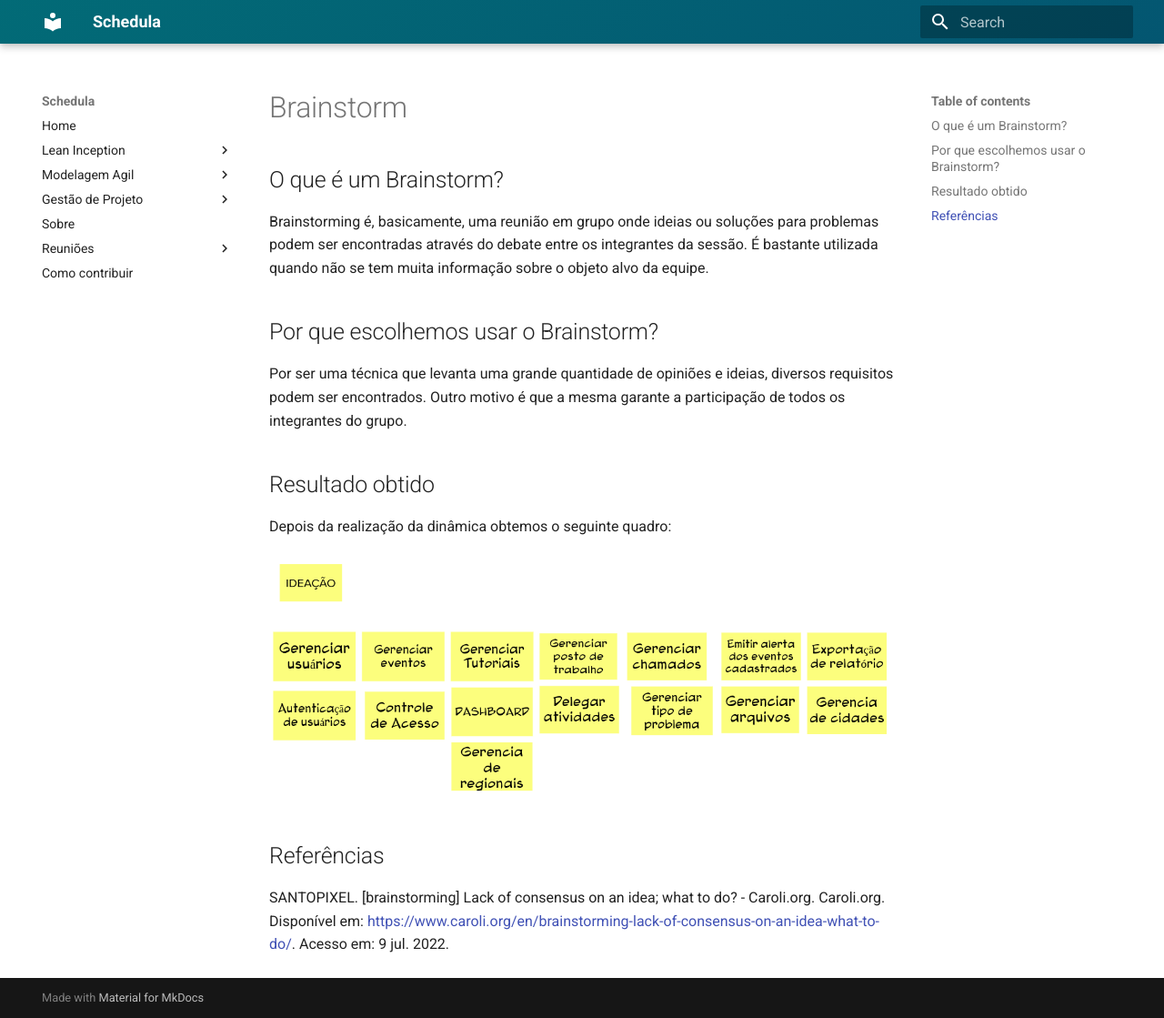
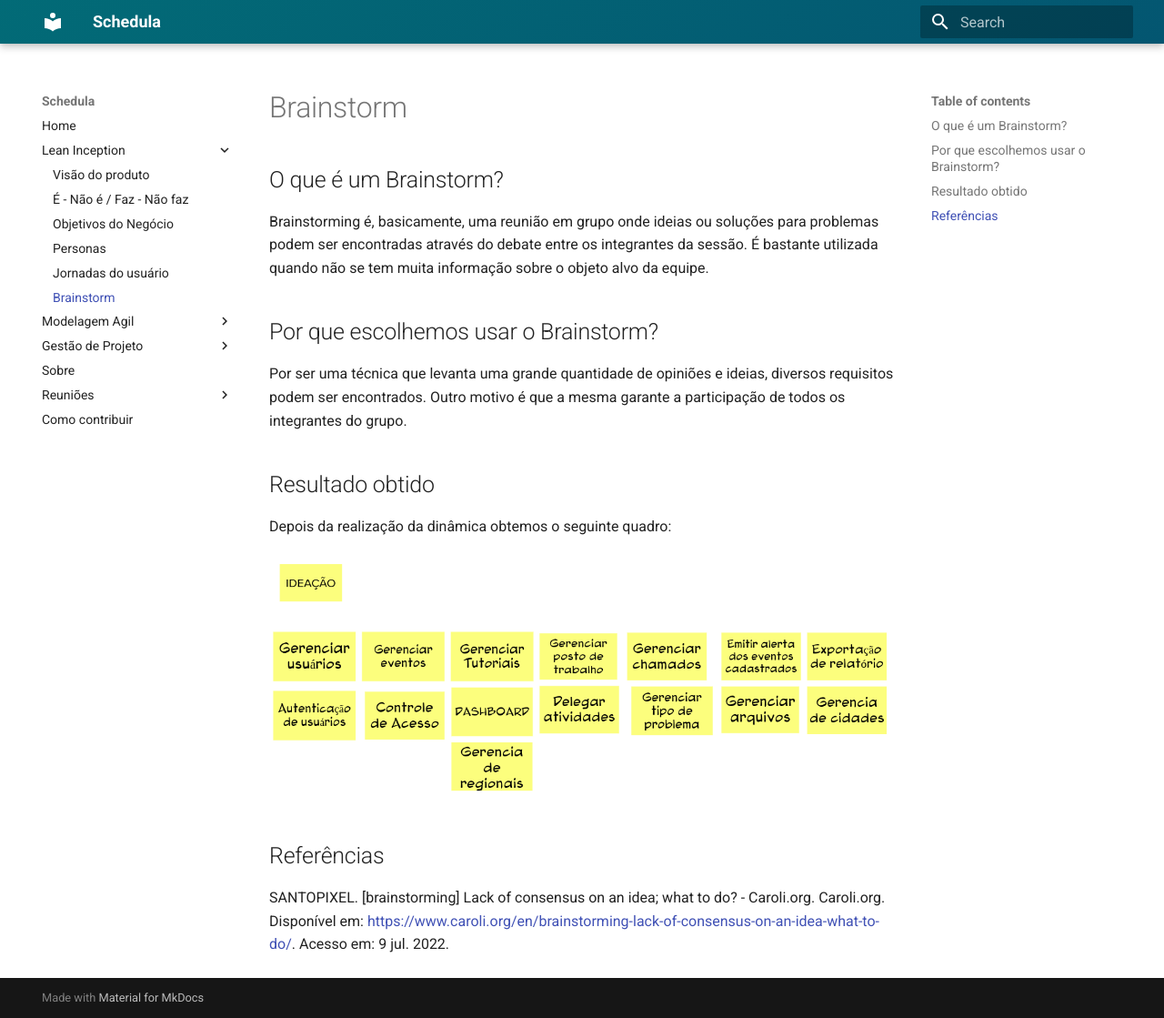
Before and after one commit to fga-eps-mds/2022-1-schedula-doc, an MkDocs documentation site: the page built from docs/Lean Inception/Brainstorm.md, in a window 1280 px wide and 1119 px high. Shown: the whole window at 91% size. Built offline with MkDocs 1.6.1 and Material for MkDocs 9.7.7, drawn with Linux system fonts in a browser that asks for light colours.

Commit message:
fix: resolve problema do lean inception não estar aparecendo

```diff
--- a/mkdocs.yml
+++ b/mkdocs.yml
@@ -6,7 +6,12 @@ theme:
 nav:
   - Home: "index.md"
   - "Lean Inception":
-      - "Foo": "Lean Inception/Foo.md"
+      - 'Visão do produto': 'Lean Inception/VisaoDoProduto.md'
+      - 'É - Não é / Faz - Não faz': 'Lean Inception/ENaoeFazNaofaz.md'
+      - 'Objetivos do Negócio': 'Lean Inception/Objetivos.md'
+      - 'Personas': 'Lean Inception/Personas.md'
+      - 'Jornadas do usuário': 'Lean Inception/JornadaDoUsuario.md'
+      - 'Brainstorm': 'Lean Inception/Brainstorm.md'
   - "Modelagem Agil":
       - "Epicos, Features, e Historias de Usuários": "Modelagem Agil/NiveisDeAbstracao.md"
       - "Priorização": "Modelagam Agil/Priorizacao.md"
```
